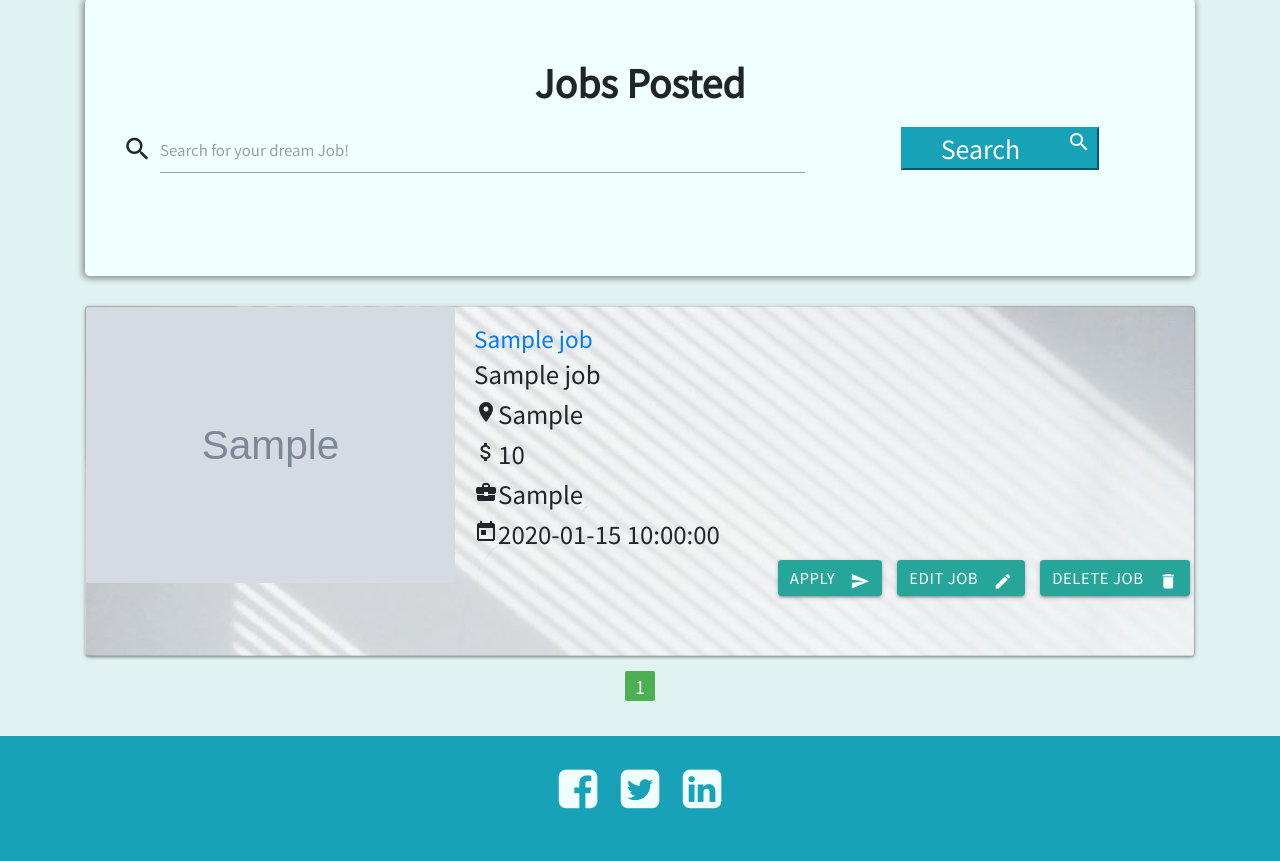
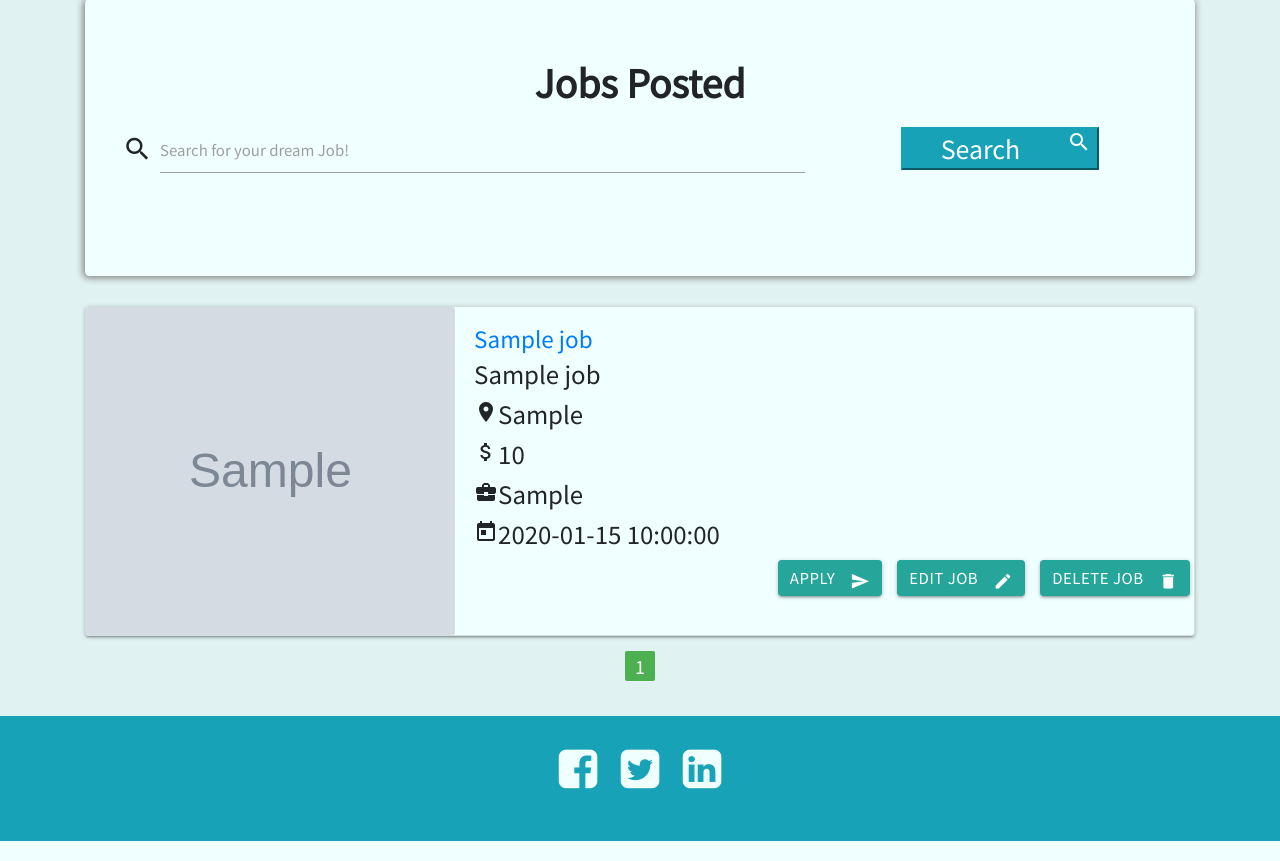
Before and after one commit to Code-Institute-Submissions/approach_people, a Flask app: page /jobs_posted in a window 1280 px wide. Shown: the part 110-971 px from the top of the page. Run offline with Flask 2, Linux system fonts and the light colour scheme; grey boxes marked "Sample" are stand-in pictures; a database or web service that is not in the repository returns one stand-in record (values such as "Sample title"); some libraries are stand-ins or nearby versions.

Commit message:
Removed margin from job-containers and added display: flex to card imgs

```diff
--- a/static/css/style.css
+++ b/static/css/style.css
@@ -48,8 +48,7 @@
 }
 /***JOBS-POSTED.HTML***/
 .card-img{
-    min-height: 70%;
-    max-height: 85%;
+   display: flex;
 }
 /***BUTTONS***/
 /*style taken from https://demos.themesfinity.com/css-buttons
@@ -148,9 +147,10 @@
      background-color: #17a2b8;
 }
  .card{
-     background-image: url("../img/job-background.jpg");
-     background-size: cover;
-     background-position: center;
+     background-color: #F0FFFF;
+}
+.card-img{
+    display: flex;
 }
  .job-details-img{
      width: 100%;
--- a/templates/jobs-posted.html
+++ b/templates/jobs-posted.html
@@ -23,7 +23,7 @@
 <!--JOB DETAILS(showcase only, full description in job-details.html)-->
 <div class="container">
     <div class="card mb-3">
-        <div class="row no-gutters">
+        <div class="row no-gutters mb-0">
             <div class="col-md-4 card-img">
                 <img src="{{job.image_url}}" class="card-img" alt="Logo" />
             </div>
```
